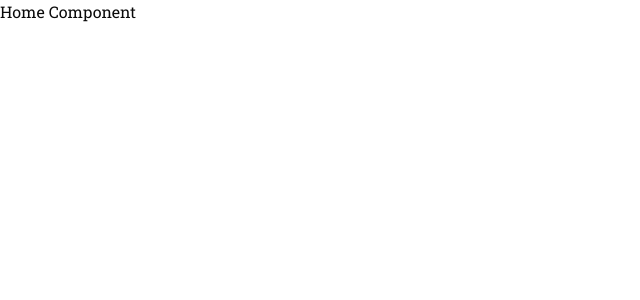
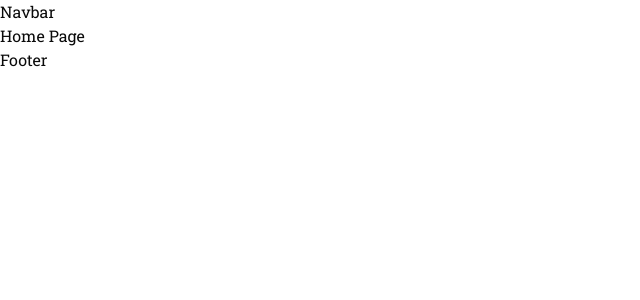
Before and after one commit to safin33221/Fpi-CMS, a Next.js app: page / in a window 1280 px wide. Shown: the top 300 px of the page, without its empty margins (0-640 px from the left). Built offline with nearby package versions, Linux system fonts and the light colour scheme.

Commit message:
Create Public Layout

```diff
--- /dev/null
+++ b/src/app/(public)/layout.tsx
@@ -0,0 +1,16 @@
+
+export default function layout({ children }: { children: React.ReactNode }) {
+    return (
+        <div>
+            <header>
+                <h1>Navbar</h1>
+            </header>
+            <main>
+                {children}
+            </main>
+            <footer>
+                <h1>Footer</h1>
+            </footer>
+        </div>
+    );
+};
--- a/src/app/page.tsx
+++ b/src/app/(public)/page.tsx
@@ -2,7 +2,7 @@
 export default function Home() {
   return (
     <div>
-      <h1>Home Component</h1>
+      Home Page
     </div>
   );
 };
```
